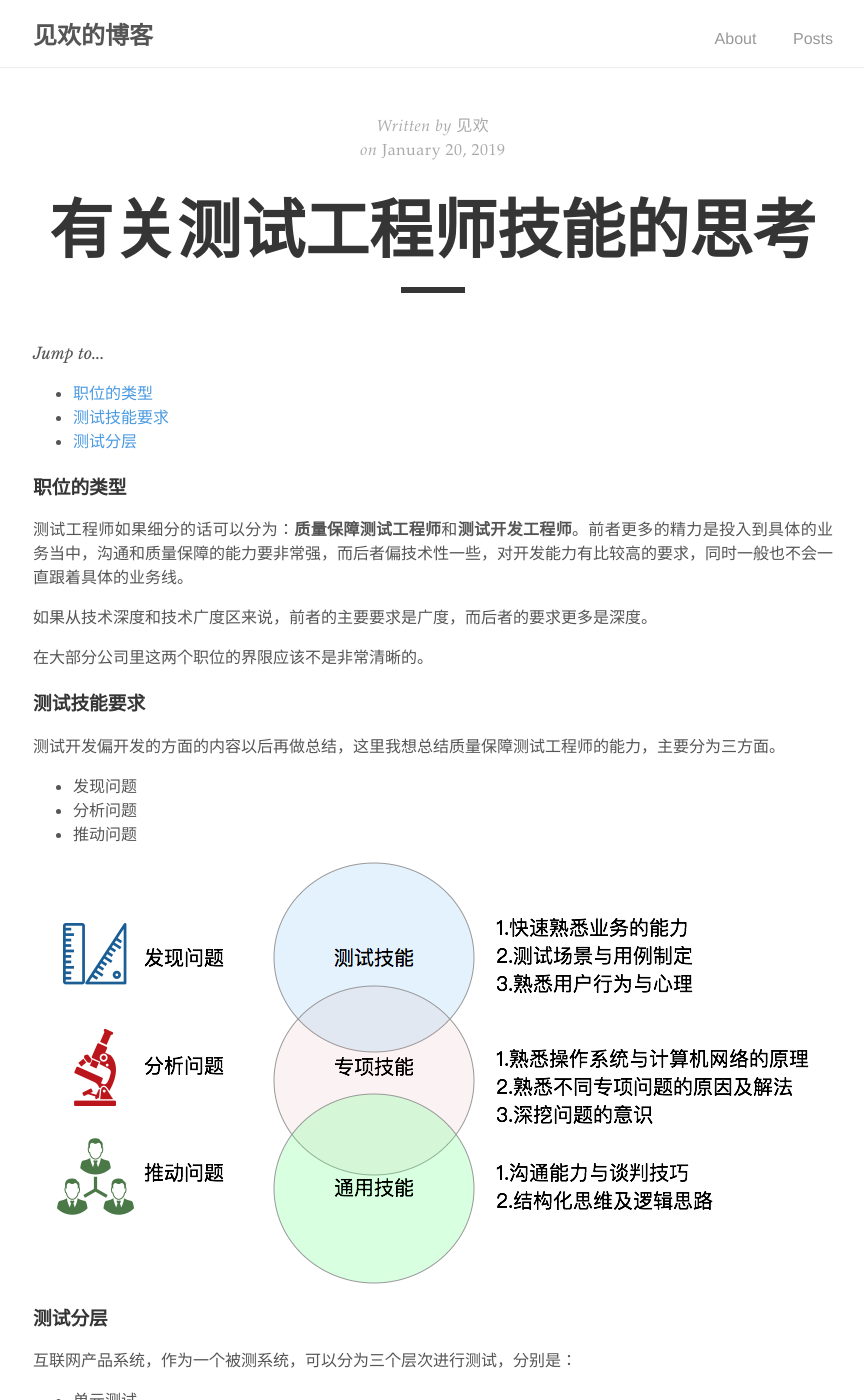
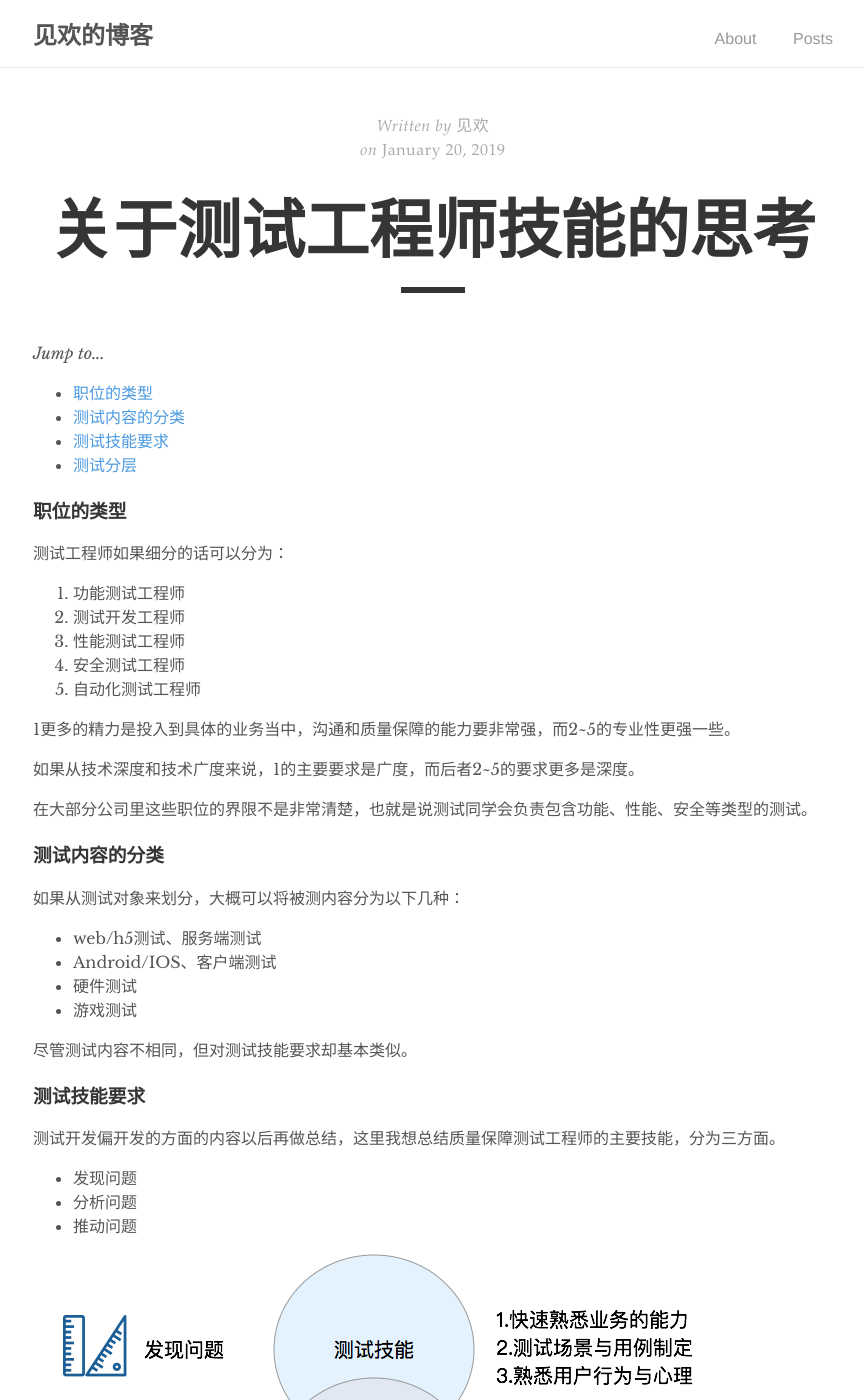
Before and after one commit to bugVanisher/bugVanisher.github.io, a Jekyll site: the page built from _posts/qte/2019-01-20-thoughts-of-testing-skill.md, in a window 1280 px wide and 1400 px high. Shown: the whole window, without its empty margins (207-1071 px from the left). Built offline with Jekyll 4.4.1, drawn with Linux system fonts in a browser that asks for light colours; some of the changed text lies outside the part shown.

Commit message:
fullfill testing skill

```diff
--- a/_posts/qte/2019-01-20-thoughts-of-testing-skill.md
+++ b/_posts/qte/2019-01-20-thoughts-of-testing-skill.md
@@ -1,18 +1,34 @@
 ---
 layout: post
-title: "有关测试工程师技能的思考"
+title: "关于测试工程师技能的思考"
 author: "见欢"
 ---
 
 ### 职位的类型
-测试工程师如果细分的话可以分为：**质量保障测试工程师**和**测试开发工程师**。前者更多的精力是投入到具体的业务当中，沟通和质量保障的能力要非常强，而后者偏技术性一些，对开发能力有比较高的要求，同时一般也不会一直跟着具体的业务线。
+测试工程师如果细分的话可以分为：
+1. 功能测试工程师
+2. 测试开发工程师
+3. 性能测试工程师
+4. 安全测试工程师
+5. 自动化测试工程师
 
-如果从技术深度和技术广度区来说，前者的主要要求是广度，而后者的要求更多是深度。
+1更多的精力是投入到具体的业务当中，沟通和质量保障的能力要非常强，而2~5的专业性更强一些。
 
-在大部分公司里这两个职位的界限应该不是非常清晰的。
+如果从技术深度和技术广度来说，1的主要要求是广度，而后者2~5的要求更多是深度。
+
+在大部分公司里这些职位的界限不是非常清楚，也就是说测试同学会负责包含功能、性能、安全等类型的测试。
+
+### 测试内容的分类
+如果从测试对象来划分，大概可以将被测内容分为以下几种：
+* web/h5测试、服务端测试
+* Android/IOS、客户端测试
+* 硬件测试
+* 游戏测试
+
+尽管测试内容不相同，但对测试技能要求却基本类似。
 
 ### 测试技能要求
-测试开发偏开发的方面的内容以后再做总结，这里我想总结质量保障测试工程师的能力，主要分为三方面。
+测试开发偏开发的方面的内容以后再做总结，这里我想总结质量保障测试工程师的主要技能，分为三方面。
 
 * 发现问题
 * 分析问题
@@ -21,8 +37,19 @@ author: "见欢"
 ![测试技能]({{ site.url }}/assets/testing_skill.png)
 
 ### 测试分层
-互联网产品系统，作为一个被测系统，可以分为三个层次进行测试，分别是：
+互联网产品，作为一个被测系统，可以分为三个层次进行测试，分别是：
 
 * 单元测试
 * 接口测试
 * UI测试
+
+![测试分层]({{ site.url }}/assets/testing_layer.jpg)
+
+如果说人工测试是测试1.0那么自动化测试则为2.0，以上三层覆盖了自动化测试能够极大地保障质量。
+然而在实际工作中需要考虑**ROI**（投资回报率），并不是自动化测试做得越多就越好，还要考虑产品的实际情况和变更频率。
+
+自动化测试覆盖率的提高伴随而来的往往是越来越高的维护成本，越底层的逻辑改变，就会影响越多的上层业务。
+
+自动化测试的基本原则应该是：**核心的业务，变更频率相对较低的功能适合做自动化，而变更频率高的业务需要谨慎选择自动化测试。**
+
+所以从上面的层次可以看出，单元测试相对稳定，适合覆盖更多的业务逻辑，而UI层的业务变化频率较快，环境的稳定和维护成本较大，需要慎重考虑，一般只覆盖核心逻辑，不宜做太多自动化的东西。
```
Also changed, not shown: assets/testing_layer.jpg (added), 1 other file.
